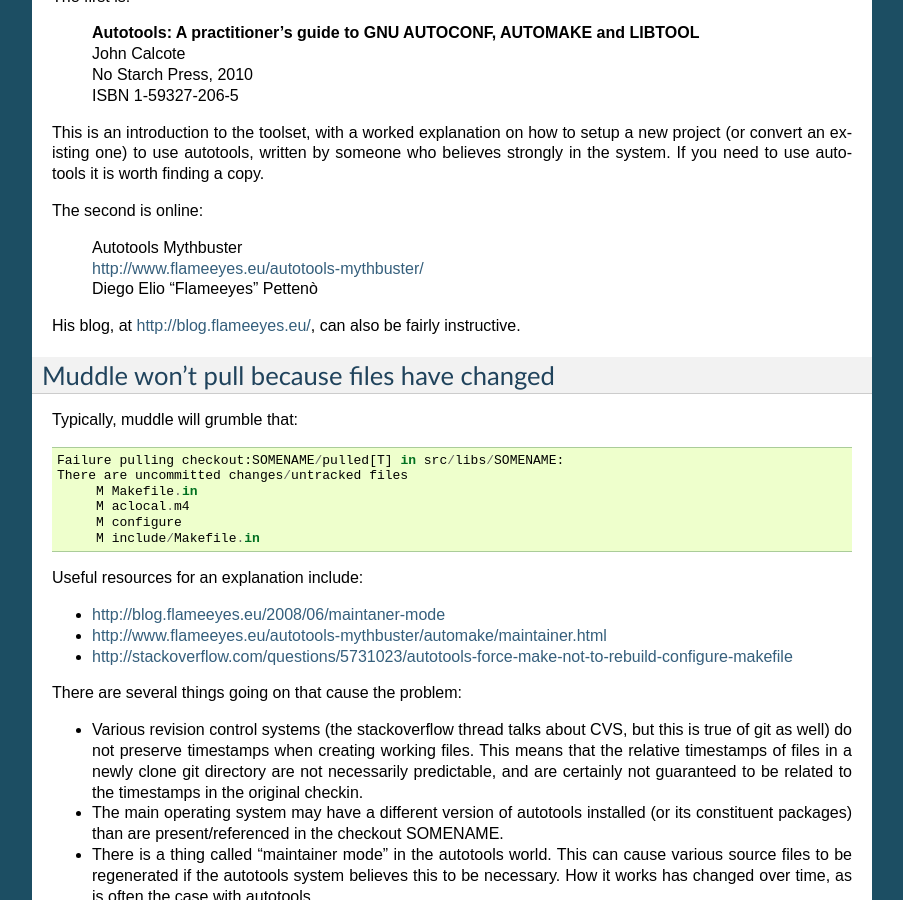
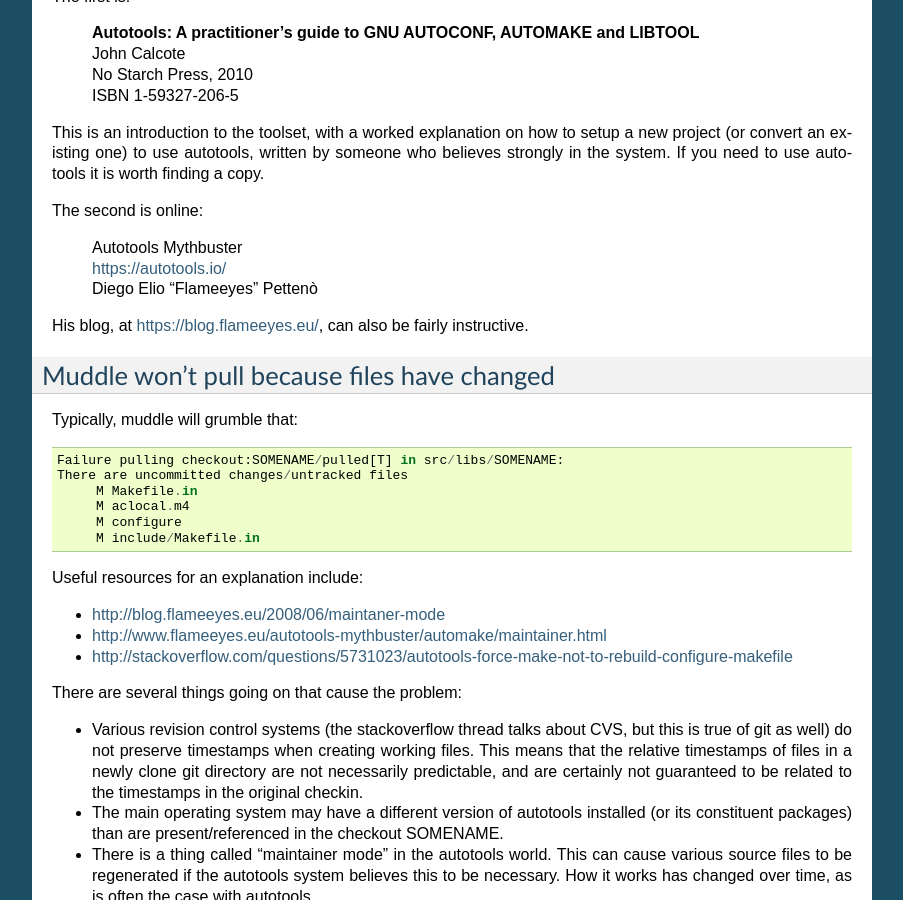
Before and after one commit to kynesim/muddle, a Sphinx documentation site: the page built from docs/autotools.txt, in a window 1280 px wide and 900 px high, scrolled down 618 px. Shown: the whole window, without its empty margins (198-1101 px from the left). Built offline with Sphinx 7.4.7, drawn with Linux system fonts in a browser that asks for light colours; some of the changed lines change nothing that is shown.

Commit message:
Update links to Autotools Mythbuster and my blog
Autotools Mythbuster has its own domain for a while, and my blog is over https.

```diff
--- a/docs/autotools.txt
+++ b/docs/autotools.txt
@@ -47,10 +47,10 @@
 The second is online:
 
   | Autotools Mythbuster
-  | http://www.flameeyes.eu/autotools-mythbuster/
+  | https://autotools.io/
   | Diego Elio “Flameeyes” Pettenò
 
-His blog, at http://blog.flameeyes.eu/, can also be fairly instructive.
+His blog, at https://blog.flameeyes.eu/, can also be fairly instructive.
 
 .. _`How to fix autotools failures`: http://www.gentoo.org/proj/en/qa/autofailure.xml
 
```
